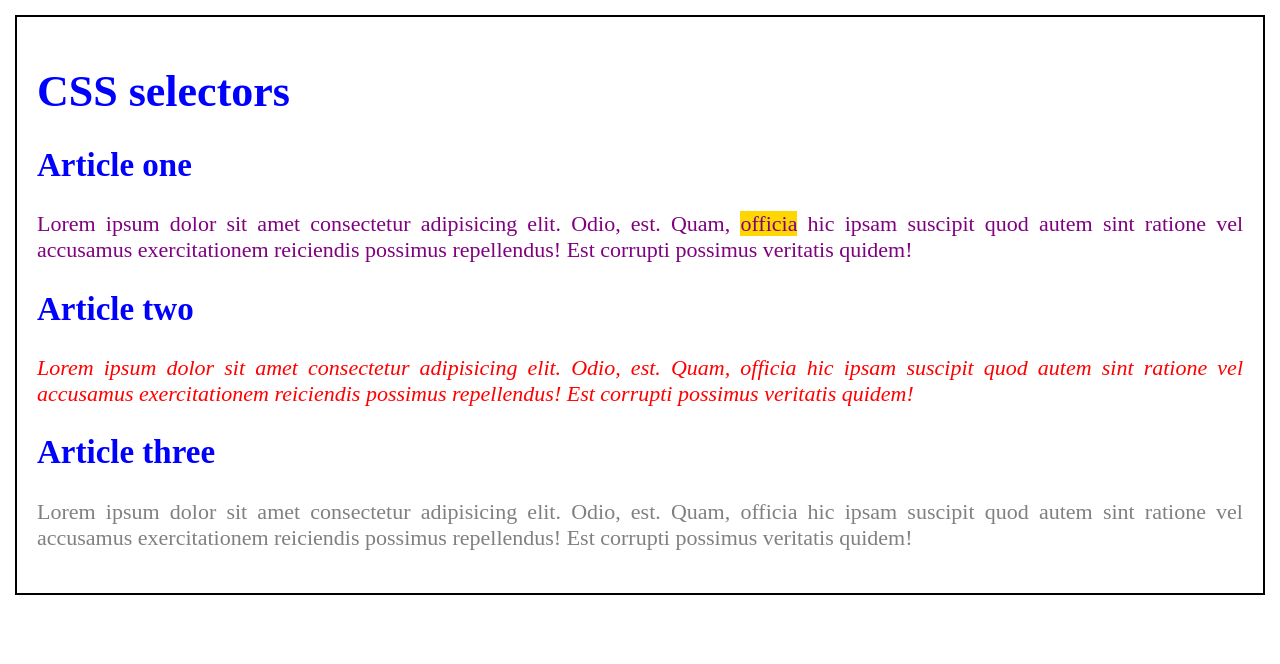
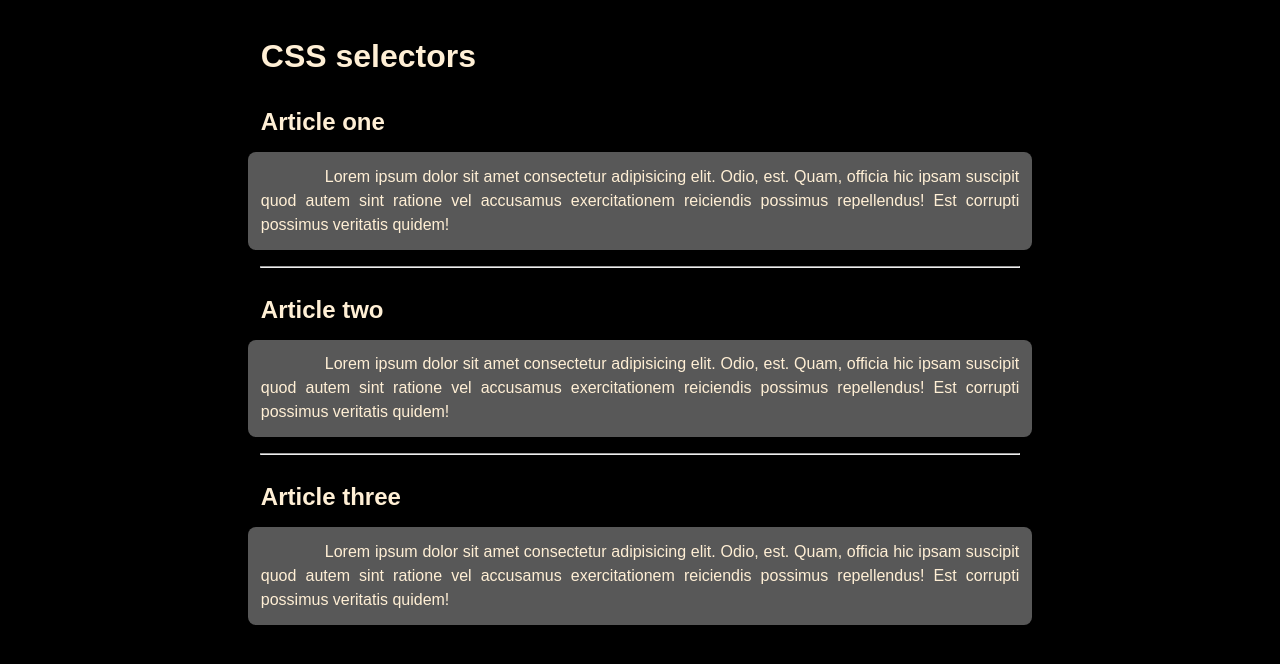
Before and after one commit to maxgmz05/CSS-Demo, a plain HTML site: page index.html in a window 1280 px wide. Drawn offline with Linux system fonts and the light colour scheme.

Commit message:
after some styling

```diff
--- a/css/style.css
+++ b/css/style.css
@@ -1,31 +1,29 @@
-html {}
-
 body {
-    font-size: 22px;
-    padding: 20px;
-    margin: 15px;
-    border: solid 2px black;
+    font-size: 100%;
+    font-family: Arial, Helvetica, sans-serif;
+    line-height: 1.5;
+    background: #000000;
+    color: #ffefd5;
 }
 
 h1,
+hr,
 h2 {
-    color: blue;
+    text-align: left;
+    width: 60%;
+    margin-left: auto;
+    margin-right: auto;
+    margin-top: 1em;
+    margin-bottom: 0.5em;
 }
 
 p {
-    color: purple;
+    color: #ffefd5;
+    background: #ffffff58;
+    padding: 0.8em;
+    border-radius: 0.5em;
+    width: 60%;
     text-align: justify;
+    text-indent: 4em;
+    margin: auto;
 }
-
-p span {
-    background-color: gold;
-}
-
-.gray {
-    color: gray
-}
-
-#second {
-    color: red;
-    font-style: italic;
-}
--- a/index.html
+++ b/index.html
@@ -15,12 +15,14 @@
         quod autem
         sint ratione vel accusamus exercitationem reiciendis possimus repellendus! Est corrupti possimus veritatis
         quidem!</p>
+    <hr>
     <h2>Article two</h2>
     <p id="second" class="gray">Lorem ipsum dolor sit amet consectetur adipisicing elit. Odio, est. Quam, officia hic
         ipsam suscipit
         quod autem
         sint ratione vel accusamus exercitationem reiciendis possimus repellendus! Est corrupti possimus veritatis
         quidem!</p>
+    <hr>
     <h2>Article three</h2>
     <p class="gray">Lorem ipsum dolor sit amet consectetur adipisicing elit. Odio, est. Quam, officia hic ipsam suscipit
         quod autem
```
